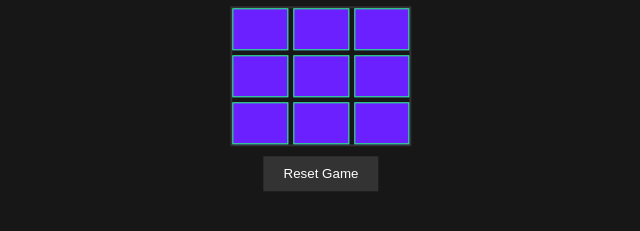
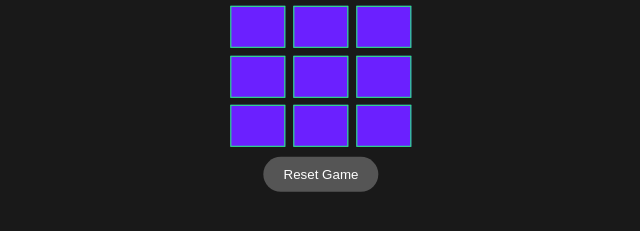
Before and after one commit to Digz1611/Tic-Tac-Two, a website: page multiplayer-game-starter-main/public/index.html in a window 1280 px wide. Shown: the part 335-566 px from the top of the page, without its empty margins (319-959 px from the left). Drawn offline with Linux system fonts and the light colour scheme.

Commit message:
board syling all done, not to add function

```diff
--- a/multiplayer-game-starter-main/public/index.html
+++ b/multiplayer-game-starter-main/public/index.html
@@ -1,12 +1,14 @@
 <!DOCTYPE html>
 <html lang="en">
+
 <head>
     <meta charset="UTF-8">
     <meta name="viewport" content="width=device-width, initial-scale=1.0">
     <title>Tic-Tac-Two</title>
     <link rel="stylesheet" href="workings/style.css">
 </head>
-<body style="background-color: #171717; color: white;">
+
+<body style="background-color: #191919; color: #fff;">
     <div class="container">
         <h1>Tic-Tac-Two</h1>
         <div class="board" id="board">
@@ -24,4 +26,5 @@
     </div>
     <script src="workings/script.js"></script>
 </body>
+
 </html>
--- a/multiplayer-game-starter-main/public/workings/style.css
+++ b/multiplayer-game-starter-main/public/workings/style.css
@@ -12,15 +12,12 @@ body {
     left: 50%;
     transform: translate(-50%, -50%);
 }
-
 .board {
     display: grid;
     grid-template-columns: repeat(3, 1fr);
-    gap: 5px;
-    border: 2px solid #333;
+    gap: 7.5px;
     margin-bottom: 10px;
 }
-
 .cell {
     background-color: rgb(107, 32, 255);
     border: 1px solid rgb(32, 255, 117);
@@ -28,7 +25,6 @@ body {
     font-size: 24px;
     cursor: crosshair;
 }
-
 .cell:hover {
     background-color: rgba(107, 32, 255,0.75);
 }
@@ -39,12 +35,15 @@ h1 {
 
 button {
     padding: 10px 20px;
-    background-color: #333;
+    background-color: #555;
     color: #fff;
     border: none;
+    border-top-right-radius: 22px;
+    border-bottom-right-radius: 22px;
+    border-top-left-radius: 22px;
+    border-bottom-left-radius: 22px;
     cursor: pointer;
 }
-
 button:hover {
-    background-color: #555;
+    background-color: #888;
 }
```
